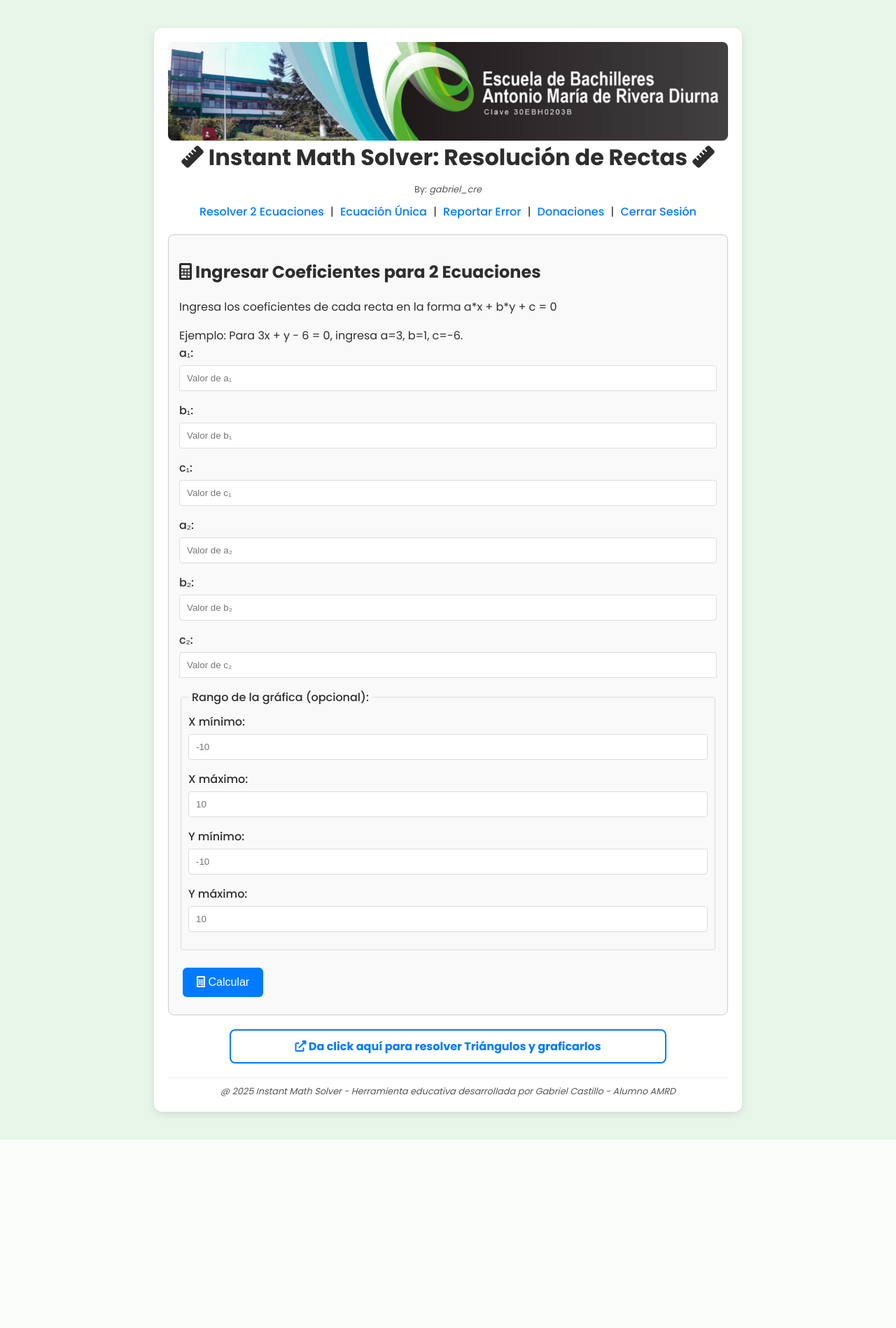
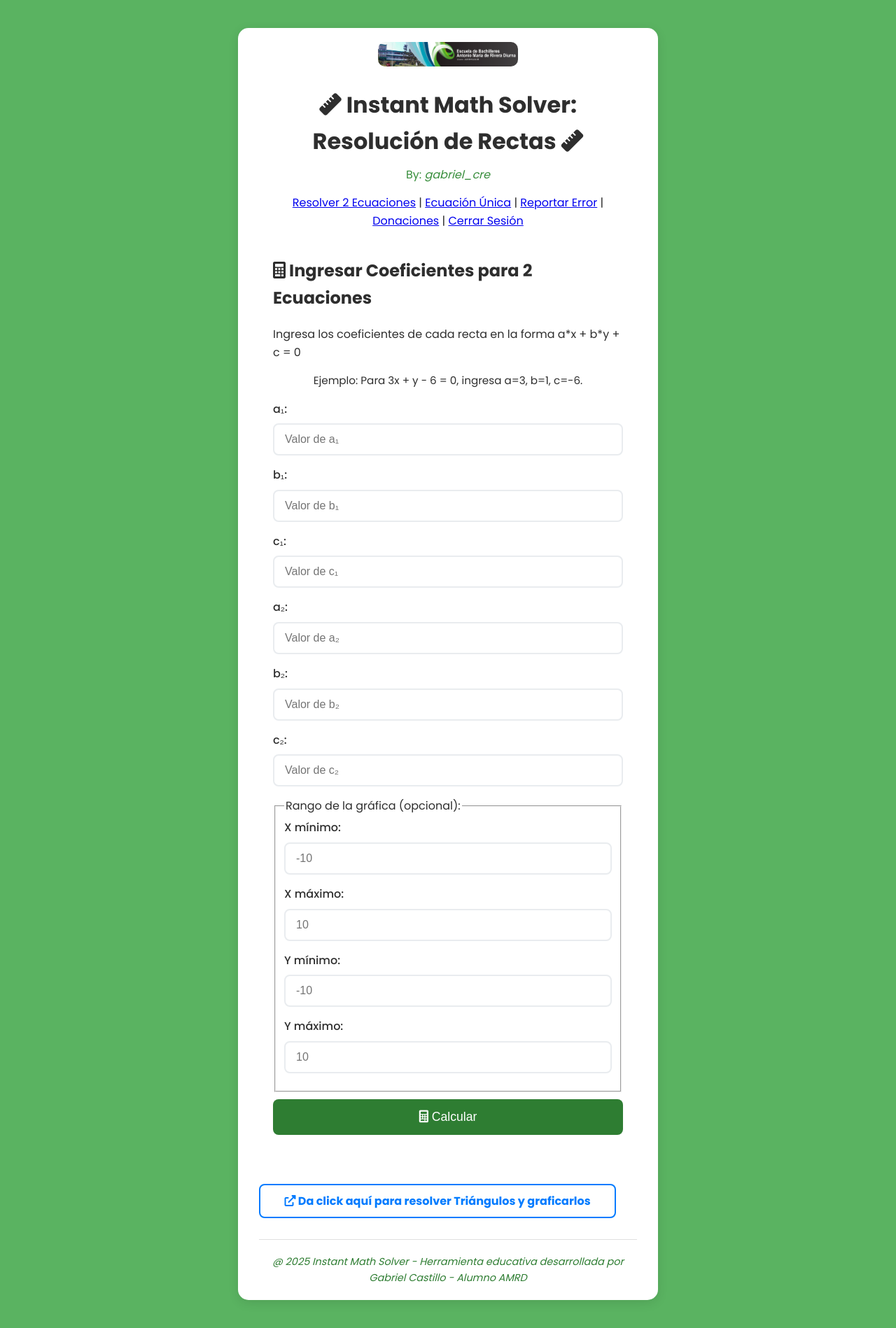
Before and after one commit to Gabriel-creZ/nismoos-rectas1, a Flask app: page / in a window 1280 px wide. Shown: the whole page at 70% size. Before the commit the page ends 1629 px from the top, so only its background shows below. Run offline with Flask 2, Linux system fonts and the light colour scheme; the visitor is signed in with stand-in values (Sample User, id 1).

Commit message:
Prueba 3 de version final (beta)

```diff
--- a/app.py
+++ b/app.py
@@ -11,7 +11,6 @@ import matplotlib
 matplotlib.use("Agg")
 import matplotlib.pyplot as plt
 
-from fpdf import FPDF
 from flask import Flask, render_template, request, redirect, url_for, session, flash, send_file
 
 app = Flask(__name__)
@@ -19,7 +18,7 @@ app.secret_key = 'j350z271123r'  # Clave de seguridad para el login
 
 # Configuración de sesión
 app.config['SESSION_PERMANENT'] = True
-app.config['PERMANENT_SESSION_LIFETIME'] = 3600  # 1 hora en segundos
+app.config['PERMANENT_SESSION_LIFETIME'] = 3600  # 1 hora
 
 # -------------------------------------------------------------------------
 # Función para enviar reporte de error por correo
@@ -187,46 +186,10 @@ def graficarRectaUnica(a, b, c, x_min=-10, x_max=10, y_min=-10, y_max=10):
     plt.close()
     return buf
 
-def generar_pdf_resultado(textos, image_data=None):
-    """
-    Genera un PDF con los textos dados y, si se proporciona, incorpora la imagen.
-    Devuelve un objeto BytesIO con el PDF generado o None en caso de error.
-    """
-    pdf = FPDF()
-    try:
-        pdf.add_page()
-        pdf.set_font("Arial", "B", 16)
-        pdf.cell(0, 10, "Resultados - Instant Math Solver", ln=True, align="C")
-        pdf.ln(5)
-        pdf.set_font("Arial", size=12)
-        for linea in textos:
-            pdf.cell(0, 10, linea, ln=True)
-        if image_data is not None:
-            temp = tempfile.NamedTemporaryFile(delete=False, suffix=".png")
-            temp.write(image_data.getvalue())
-            temp.close()
-            current_y = pdf.get_y() if hasattr(pdf, "get_y") else pdf.h / 2
-            pdf.image(temp.name, x=10, y=current_y + 10, w=pdf.w - 20)
-            os.unlink(temp.name)
-        pdf.ln(10)
-        pdf.cell(0, 10, "Exportado desde Instant Math Solver", ln=True, align="C")
-    except Exception as e:
-        print(f"Error al generar PDF: {e}")
-        return None
-
-    try:
-        pdf_data = pdf.output(dest="S").encode("latin1")
-    except Exception as e:
-        print(f"Error al escribir PDF: {e}")
-        return None
-    mem = io.BytesIO(pdf_data)
-    mem.seek(0)
-    return mem
-
 # -------------------------------------------------------------------------
 # Rutas de autenticación y navegación
 # -------------------------------------------------------------------------
-@app.route("/login", methods=["GET", "POST", "HEAD"], endpoint="login")
+@app.route("/login", methods=["GET", "POST"], endpoint="login")
 def login():
     if request.method == "POST":
         username = request.form.get("username")
@@ -240,7 +203,7 @@ def login():
             return render_template("login.html")
     return render_template("login.html")
 
-@app.route("/logout", methods=["GET", "HEAD"], endpoint="logout")
+@app.route("/logout", methods=["GET"], endpoint="logout")
 def logout():
     session.pop("logged_in", None)
     flash("Sesión cerrada correctamente.")
@@ -368,71 +331,7 @@ def single():
     return render_template("single.html")
 
 # -------------------------------------------------------------------------
-# Exportar PDF para 2 ecuaciones (con imagen del gráfico)
-# -------------------------------------------------------------------------
-@app.route("/export/pdf")
-def export_pdf():
-    export_data = session.get("export_data")
-    if not export_data:
-        flash("No hay datos para exportar.")
-        return redirect(url_for("index"))
-
-    textos = []
-    textos.append(f"Recta 1: {export_data['a1']}x + {export_data['b1']}y + {export_data['c1']} = 0")
-    textos.append(f"Recta 2: {export_data['a2']}x + {export_data['b2']}y + {export_data['c2']} = 0")
-    textos.append(f"Tipo de solución: {export_data['resultado']['tipo']}")
-    if export_data["resultado"]["punto"]:
-        textos.append(f"Punto de intersección: {export_data['resultado']['punto']}")
-    textos.append(f"Pendiente Recta 1: {export_data['datos1']['pendiente']}")
-    textos.append(f"Pendiente Recta 2: {export_data['datos2']['pendiente']}")
-    textos.append(f"Ángulo Recta 1: {export_data['datos1']['anguloConEjeX']}°")
-    textos.append(f"Ángulo Recta 2: {export_data['datos2']['anguloConEjeX']}°")
-    textos.append(f"Ángulo entre rectas: {export_data['angulo_entre_rectas']}°")
-    if export_data["distancia_interseccion_origen"] is not None:
-        textos.append(f"Distancia intersección - origen: {export_data['distancia_interseccion_origen']}")
-
-    try:
-        image_data = io.BytesIO(base64.b64decode(export_data["grafico"]))
-    except Exception as e:
-        image_data = None
-        print(f"Error al decodificar imagen: {e}")
-
-    pdf_io = generar_pdf_resultado(textos, image_data)
-    if pdf_io is None:
-        flash("Error al generar el PDF.")
-        return redirect(url_for("index"))
-    return send_file(pdf_io, mimetype="application/pdf", as_attachment=True, download_name="resultados.pdf")
-
-# -------------------------------------------------------------------------
-# Exportar PDF para ecuación única (con imagen)
-# -------------------------------------------------------------------------
-@app.route("/export_single/pdf")
-def export_pdf_single():
-    export_data = session.get("export_data_single")
-    if not export_data:
-        flash("No hay datos para exportar.")
-        return redirect(url_for("single"))
-
-    textos = []
-    textos.append(f"Ecuación: {export_data['a']}x + {export_data['b']}y + {export_data['c']} = 0")
-    textos.append(f"Pendiente: {export_data['datos']['pendiente']}")
-    textos.append(f"Ángulo con eje X: {export_data['datos']['anguloConEjeX']}°")
-    textos.append(f"Distancia al origen: {export_data['datos']['distanciaAlOrigen']}")
-
-    try:
-        image_data = io.BytesIO(base64.b64decode(export_data["grafico"]))
-    except Exception as e:
-        image_data = None
-        print(f"Error al decodificar imagen: {e}")
-
-    pdf_io = generar_pdf_resultado(textos, image_data)
-    if pdf_io is None:
-        flash("Error al generar el PDF.")
-        return redirect(url_for("single"))
-    return send_file(pdf_io, mimetype="application/pdf", as_attachment=True, download_name="resultados_unica.pdf")
-
-# -------------------------------------------------------------------------
-# Exportar imagen del gráfico
+# Exportar imagen del gráfico (método de exportación alternativo)
 # -------------------------------------------------------------------------
 @app.route("/export/image")
 def export_image():
--- a/static/styles.css
+++ b/static/styles.css
@@ -1,144 +1,105 @@
-/* Fuentes y colores básicos */
-@import url('https://fonts.googleapis.com/css2?family=Poppins:wght@400;500;600;700&display=swap');
+:root {
+  --primary-color: #2e7d32;
+  --secondary-color: #388e3c;
+  --accent-color: #66bb6a;
+  --light-color: #f8f9fa;
+  --dark-color: #2e2e2e;
+  --success-color: #4cc9f0;
+  --warning-color: #f72585;
+  --background-color: #5ab361;
+  --equation-link-color: #4a6fa5;
+  --equation-link-hover: #3a5a8a;
+  --button-hover: #81c784;
+}
 
+/* Fondo general con color verde */
 body {
   font-family: 'Poppins', sans-serif;
-  background-color: #e8f5e9;
-  color: #2e2e2e;
+  background-color: var(--background-color);
   margin: 0;
   padding: 0;
+  min-height: 100vh;
+  color: var(--dark-color);
+  line-height: 1.6;
+  display: flex;
+  flex-direction: column;
+  align-items: center;
 }
 
+/* Contenedor blanco central */
 .container {
-  max-width: 800px;
+  background: white;
+  max-width: 600px;
+  width: 90%;
   margin: 40px auto;
-  padding: 20px;
-  background-color: #fff;
-  border-radius: 12px;
-  box-shadow: 0 4px 12px rgba(0, 0, 0, 0.1);
+  padding: 20px 30px;
+  border-radius: 15px;
+  box-shadow: 0 4px 15px rgba(0, 0, 0, 0.1);
+  box-sizing: border-box;
 }
 
-/* Encabezado y navegación */
+/* Imagen label centrada */
+.label-image-container {
+  text-align: center;
+  margin-bottom: 20px;
+  display: block;
+}
+
+.label-image {
+  max-width: 200px;
+  height: auto;
+  border-radius: 10px;
+  transition: transform 0.3s ease;
+}
+
+.label-image:hover {
+  transform: scale(1.05);
+  box-shadow: 0 4px 15px rgba(0, 0, 0, 0.1);
+}
+
+/* Header */
 .header {
   text-align: center;
   margin-bottom: 20px;
 }
+
 .header h1 {
-  margin: 0;
   font-size: 2rem;
-}
-.creator {
-  font-size: 0.8rem;
-  color: #555;
   margin-bottom: 10px;
 }
-nav a {
-  margin: 0 5px;
-  text-decoration: none;
-  color: #007BFF;
-  font-weight: 500;
-}
-nav a:hover {
-  text-decoration: underline;
+
+.creator {
+  text-align: center;
+  color: var(--secondary-color);
+  margin: 5px 0 15px 0;
 }
 
-/* Botones */
-.btn {
-  background-color: #007BFF;
-  color: #fff;
-  border: none;
+/* Enlace de ecuaciones */
+.equation-link {
+  margin: 20px 0;
+  text-align: center;
+}
+
+.equation-link a {
+  background-color: var(--equation-link-color);
+  color: white;
   padding: 12px 20px;
-  border-radius: 6px;
+  border-radius: 8px;
   text-decoration: none;
   display: inline-block;
-  margin: 10px 5px;
-  font-size: 1rem;
-  cursor: pointer;
-  transition: background-color 0.3s;
-}
-.btn:hover {
-  background-color: #0056b3;
+  transition: all 0.3s;
+  font-weight: 500;
+  box-shadow: 0 2px 5px rgba(0, 0, 0, 0.1);
 }
 
-/* Formularios y campos */
-.form-container {
-  margin: 20px auto;
-  padding: 20px;
-}
-.form-container.decorated {
-  border: 1px solid #ccc;
-  border-radius: 8px;
-  background-color: #f9f9f9;
-  padding: 15px;
-  margin-bottom: 20px;
-}
-.form-group {
-  margin-bottom: 15px;
-  text-align: left;
-}
-.form-group label {
-  display: block;
-  font-weight: 500;
-  margin-bottom: 5px;
-}
-.form-group input,
-.form-group textarea {
-  width: 100%;
-  padding: 10px;
-  border: 1px solid #ddd;
-  border-radius: 4px;
-  box-sizing: border-box;
-}
-fieldset {
-  border: 1px solid #ddd;
-  padding: 10px;
-  border-radius: 4px;
-  margin-bottom: 15px;
-}
-legend {
-  padding: 0 5px;
-  font-weight: 500;
+.equation-link a:hover {
+  background-color: var(--equation-link-hover);
+  transform: translateY(-2px);
+  box-shadow: 0 4px 8px rgba(0, 0, 0, 0.15);
 }
 
-/* Enlaces externos */
-.external-link-box {
-  border: 2px solid #007BFF;
-  padding: 10px;
-  text-align: center;
-  margin: 20px auto;
-  max-width: 600px;
-  border-radius: 8px;
-}
-.external-link-box a {
-  color: #007BFF;
-  text-decoration: none;
-  font-weight: bold;
-}
-.external-link-box a:hover {
-  text-decoration: underline;
-}
-
-/* Resultados */
-.result-item {
-  background-color: #f8f9fa;
-  border: 1px solid #e9ecef;
-  padding: 15px;
-  margin-bottom: 15px;
-  border-radius: 8px;
-  box-sizing: border-box;
-}
-.result-item.decorated {
-  background-color: #f9f9f9;
-  border: 1px solid #ccc;
-}
-
-/* Imágenes */
-.label-image-container img,
-.triangle-image {
-  max-width: 100%;
-  display: block;
-  margin: 0 auto;
-  border-radius: 8px;
+.equation-link a i {
+  margin-right: 8px;
 }
 
 /* Mensajes de error */
@@ -151,12 +112,187 @@ legend {
   text-align: center;
 }
 
+/* Formularios */
+.login-form .form-group,
+.form-group {
+  margin-bottom: 15px;
+  text-align: left;
+}
+
+.form-group label {
+  display: block;
+  font-weight: 500;
+  margin-bottom: 8px;
+  color: var(--dark-color);
+}
+
+.form-group input {
+  width: 100%;
+  padding: 12px 15px;
+  border: 2px solid #e9ecef;
+  border-radius: 8px;
+  font-size: 1rem;
+  transition: border-color 0.3s;
+  box-sizing: border-box;
+}
+
+.form-group input:focus {
+  border-color: var(--accent-color);
+  outline: none;
+}
+
+/* Botones centrados */
+.login-btn,
+.btn {
+  background-color: var(--primary-color);
+  color: white;
+  border: none;
+  padding: 15px 25px;
+  border-radius: 8px;
+  font-size: 1.1rem;
+  font-weight: 500;
+  cursor: pointer;
+  transition: all 0.3s;
+  width: 100%;
+  display: block;
+  text-align: center;
+  text-decoration: none;
+  margin: 10px auto;
+  box-sizing: border-box;
+}
+
+.login-btn:hover,
+.btn:hover {
+  background-color: var(--button-hover);
+  transform: translateY(-2px);
+  box-shadow: 0 4px 8px rgba(0, 0, 0, 0.1);
+}
+
+/* Contenido y resultados */
+.content {
+  display: flex;
+  flex-direction: column;
+  align-items: center;
+}
+
+.form-container {
+  width: 100%;
+  max-width: 500px;
+  margin-bottom: 30px;
+}
+
+.form-title {
+  font-size: 1.5rem;
+  margin-bottom: 15px;
+  text-align: center;
+}
+
+.instruction {
+  font-size: 0.95rem;
+  margin-bottom: 15px;
+  text-align: center;
+}
+
+.results-container {
+  width: 100%;
+  max-width: 600px;
+  margin-bottom: 30px;
+}
+
+.results-title {
+  font-size: 1.5rem;
+  text-align: center;
+  margin-bottom: 20px;
+}
+
+.result-item {
+  background: #f8f9fa;
+  border: 1px solid #e9ecef;
+  padding: 15px;
+  margin-bottom: 15px;
+  border-radius: 8px;
+  box-sizing: border-box;
+}
+
+.triangle-image {
+  max-width: 100%;
+  display: block;
+  margin: 0 auto;
+}
+
+/* Login container */
+.login-container {
+  background: white;
+  max-width: 400px;
+  width: 90%;
+  margin: 50px auto;
+  padding: 30px;
+  border-radius: 15px;
+  box-shadow: 0 4px 15px rgba(0, 0, 0, 0.1);
+  text-align: center;
+  box-sizing: border-box;
+}
+
 /* Footer */
 .footer {
   text-align: center;
-  margin-top: 20px;
-  font-size: 0.8rem;
-  color: #555;
-  border-top: 1px solid #eee;
-  padding-top: 10px;
+  margin-top: 30px;
+  padding-top: 20px;
+  color: #6c757d;
+  font-size: 0.9rem;
+  border-top: 1px solid #e0e0e0;
+  width: 100%;
+  box-sizing: border-box;
 }
+
+.footer em {
+  font-style: italic;
+  color: var(--primary-color);
+}
+
+/* Responsive */
+@media (max-width: 768px) {
+  .container {
+    padding: 20px;
+  }
+  .header h1 {
+    font-size: 1.8rem;
+  }
+}
+
+@media (max-width: 480px) {
+  .label-image {
+    max-width: 150px;
+  }
+  .header h1 {
+    font-size: 1.5rem;
+  }
+  .form-group input {
+    padding: 10px 12px;
+  }
+  .btn, .login-btn {
+    padding: 12px 20px;
+    font-size: 1rem;
+  }
+}
+
+/* Estilo para el recuadro azul del enlace externo */
+.external-link-box {
+  border: 2px solid #007BFF;
+  padding: 10px;
+  text-align: center;
+  margin-top: 30px;
+  width: 90%;
+  max-width: 600px;
+  border-radius: 8px;
+}
+
+.external-link-box a {
+  color: #007BFF;
+  text-decoration: none;
+  font-weight: bold;
+}
+
+.external-link-box a:hover {
+  text-decoration: underline;
+}
--- a/templates/index.html
+++ b/templates/index.html
@@ -36,7 +36,7 @@
     {% endwith %}
 
     <div class="content">
-      <div class="form-container decorated">
+      <div class="form-container">
         <h2><i class="fas fa-calculator"></i> Ingresar Coeficientes para 2 Ecuaciones</h2>
         <p class="subtitle">Ingresa los coeficientes de cada recta en la forma a*x + b*y + c = 0</p>
         <div class="instruction">
@@ -94,7 +94,7 @@
       </div>
     </div>
 
-    <!-- Botón externo movido al final con recuadro azul -->
+    <!-- Botón externo al final -->
     <div class="external-link-box">
       <a href="https://resolucion-triangulos-nismoos.onrender.com" target="_blank">
         <i class="fas fa-external-link-alt"></i> Da click aquí para resolver Triángulos y graficarlos
```
Also changed, not shown: templates/resultado.html (+4 -4 lines), templates/single.html (+1 -1 lines).
